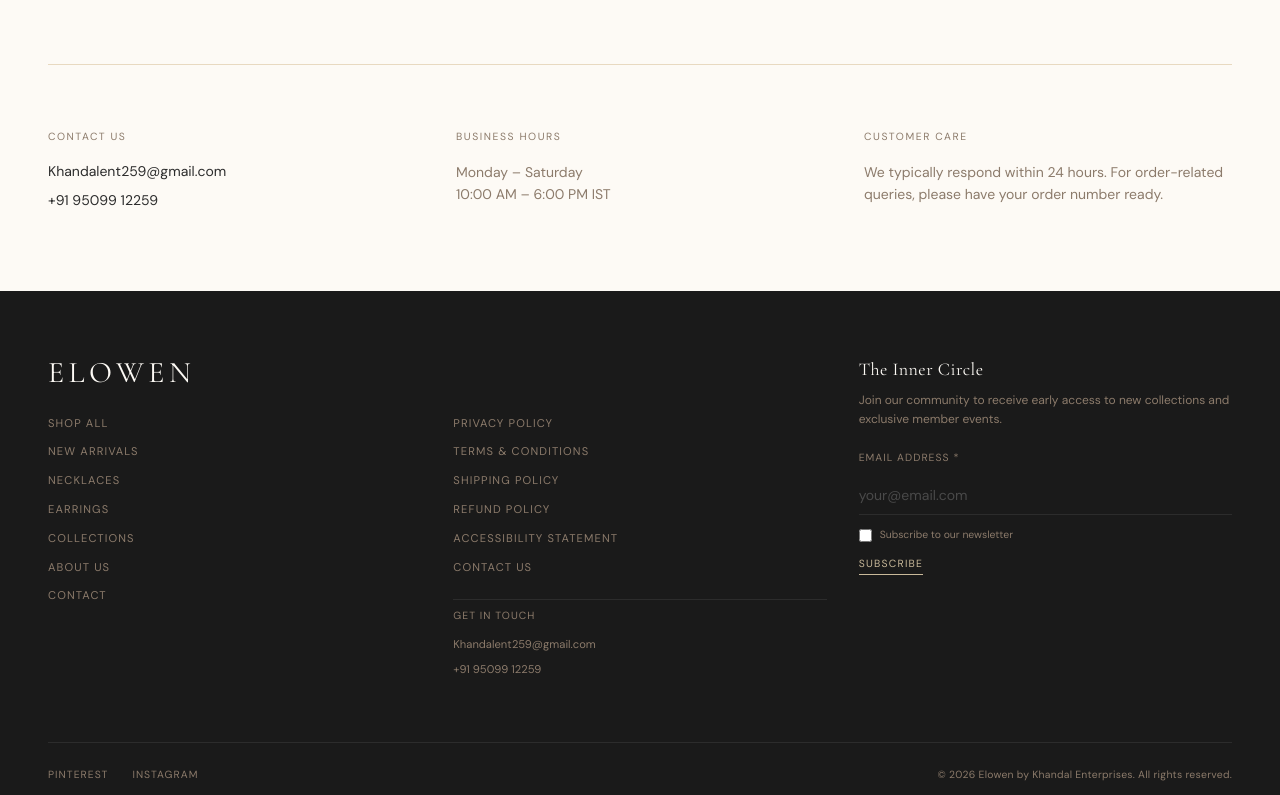
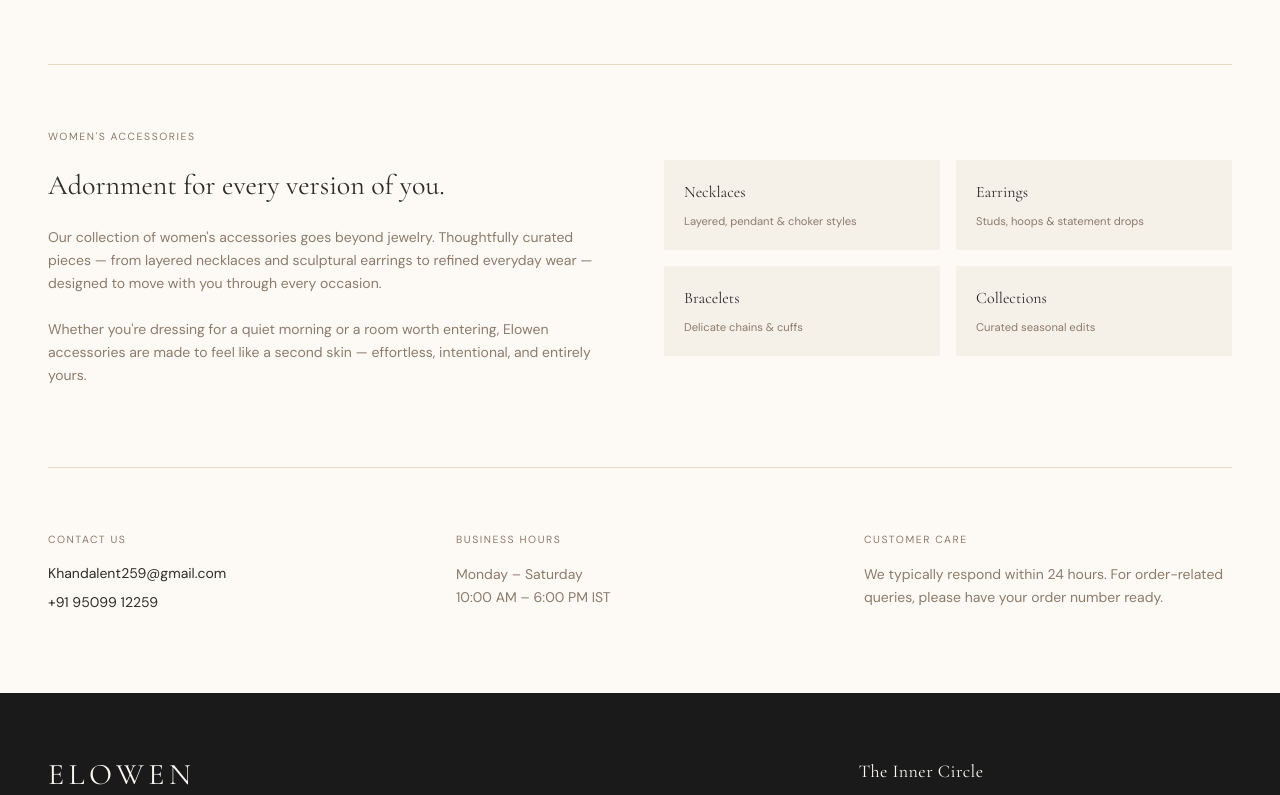
Before and after one commit to Vinayakp2001/elowen, a Next.js app in the folder apps/web/: page /about in a window 1280 px wide. Shown: the part 1340-2135 px from the top of the page. Built offline with nearby package versions, Linux system fonts and the light colour scheme; no server answers.

Commit message:
feat: dynamic category filter tabs, remove rings, remove Pinterest, add women accessories section

```diff
--- a/apps/web/app/(frontend)/about/page.tsx
+++ b/apps/web/app/(frontend)/about/page.tsx
@@ -44,6 +44,9 @@ export default function AboutPage() {
             <p className="font-sans text-[0.875rem] text-[#8C7B6B] leading-relaxed">
               Our atelier works with a small team of master craftspeople who share our commitment to quality and longevity. We believe in making fewer things, better — pieces that will be passed down, not discarded.
             </p>
+            <p className="font-sans text-[0.875rem] text-[#8C7B6B] leading-relaxed">
+              From delicate necklaces and statement earrings to everyday women&apos;s accessories that carry quiet luxury, every Elowen piece is made to complement the woman who wears it — her style, her story, her moments.
+            </p>
           </div>
 
           <div className="relative aspect-[4/5] bg-[#F5F0E8] overflow-hidden">
@@ -54,6 +57,39 @@ export default function AboutPage() {
               className="object-cover object-top"
               sizes="(max-width: 768px) 100vw, 50vw"
             />
+          </div>
+        </div>
+
+        {/* Women's Accessories section */}
+        <div className="mt-20 pt-16 border-t border-[#E8D9C0]">
+          <div className="grid grid-cols-1 md:grid-cols-2 gap-12 items-center">
+            <div className="flex flex-col gap-6">
+              <p className="font-sans text-[0.65rem] tracking-[0.15em] uppercase text-[#8C7B6B]">
+                Women&apos;s Accessories
+              </p>
+              <h2 className="font-serif text-[1.75rem] text-[#2C2C2C] leading-[1.2]">
+                Adornment for every version of you.
+              </h2>
+              <p className="font-sans text-[0.875rem] text-[#8C7B6B] leading-relaxed">
+                Our collection of women&apos;s accessories goes beyond jewelry. Thoughtfully curated pieces — from layered necklaces and sculptural earrings to refined everyday wear — designed to move with you through every occasion.
+              </p>
+              <p className="font-sans text-[0.875rem] text-[#8C7B6B] leading-relaxed">
+                Whether you&apos;re dressing for a quiet morning or a room worth entering, Elowen accessories are made to feel like a second skin — effortless, intentional, and entirely yours.
+              </p>
+            </div>
+            <div className="grid grid-cols-2 gap-4">
+              {[
+                { label: "Necklaces", desc: "Layered, pendant & choker styles" },
+                { label: "Earrings", desc: "Studs, hoops & statement drops" },
+                { label: "Bracelets", desc: "Delicate chains & cuffs" },
+                { label: "Collections", desc: "Curated seasonal edits" },
+              ].map((item) => (
+                <div key={item.label} className="bg-[#F5F0E8] p-5 flex flex-col gap-2">
+                  <p className="font-serif text-[1rem] text-[#2C2C2C]">{item.label}</p>
+                  <p className="font-sans text-[0.7rem] text-[#8C7B6B] leading-relaxed">{item.desc}</p>
+                </div>
+              ))}
+            </div>
           </div>
         </div>
 
--- a/apps/web/app/(frontend)/collections/[slug]/page.tsx
+++ b/apps/web/app/(frontend)/collections/[slug]/page.tsx
@@ -1,5 +1,5 @@
 import type { Metadata } from "next"
-import { getCollectionBySlug } from "@/lib/payload/queries"
+import { getCollectionBySlug, getAllCategories } from "@/lib/payload/queries"
 import { getImageUrl } from "@/lib/payload/image"
 import { absoluteUrl, defaultOgImage } from "@/lib/seo"
 import { CollectionHero } from "@/components/content/collection-hero"
@@ -35,7 +35,11 @@ export async function generateMetadata({ params }: Props): Promise<Metadata> {
 
 export default async function CollectionPage({ params }: Props) {
   const { slug } = await params
-  const collection = await getCollectionBySlug(slug).catch(() => null)
+  const [collection, allCategories] = await Promise.all([
+    getCollectionBySlug(slug).catch(() => null),
+    getAllCategories().catch(() => []),
+  ])
+  const categoryTitles = allCategories.map((c) => c.title)
 
   // No CMS collection for this slug — show a graceful "coming soon" state
   if (!collection) {
@@ -82,7 +86,7 @@ export default async function CollectionPage({ params }: Props) {
         description={collection.description}
         imageUrl={heroImageUrl}
       />
-      <CollectionGrid products={collection.products ?? []} />
+      <CollectionGrid products={collection.products ?? []} categories={categoryTitles} />
     </div>
   )
 }
--- a/apps/web/components/commerce/collection-grid.tsx
+++ b/apps/web/components/commerce/collection-grid.tsx
@@ -7,14 +7,8 @@ import { FilterDrawer } from "@/components/commerce/filter-drawer"
 
 const PAGE_SIZE = 10
 
-const CATEGORY_TABS = [
-  "All Products",
-  "New Arrivals",
-  "Best Sellers",
-  "Rings",
-  "Necklaces",
-  "Earrings",
-]
+// Only "All Products" is static — all other tabs come from CMS categories
+const STATIC_TABS = ["All Products"]
 
 interface Product {
   _id: string
@@ -32,9 +26,12 @@ interface Product {
 
 interface CollectionGridProps {
   products: Product[]
+  // Dynamic category titles from CMS — admin controls these
+  categories?: string[]
 }
 
-export function CollectionGrid({ products }: CollectionGridProps) {
+export function CollectionGrid({ products, categories = [] }: CollectionGridProps) {
+  const categoryTabs = [...STATIC_TABS, ...categories]
   const [sort, setSort] = useState<SortOption>("featured")
   const [filterOpen, setFilterOpen] = useState(false)
   const [activeTab, setActiveTab] = useState("All Products")
@@ -52,10 +49,9 @@ export function CollectionGrid({ products }: CollectionGridProps) {
   const filtered = useMemo(() => {
     let result = [...products]
 
-    // Tab filter
+    // Tab filter — "All Products" shows everything, others filter by category title
     if (activeTab !== "All Products") {
-      if (activeTab === "New Arrivals") result = result.filter((p) => p.isNew)
-      else result = result.filter((p) => p.category?.title === activeTab)
+      result = result.filter((p) => p.category?.title === activeTab)
     }
 
     // Material filter
@@ -97,7 +93,7 @@ export function CollectionGrid({ products }: CollectionGridProps) {
         sort={sort}
         onSortChange={setSort}
         onFilterOpen={() => setFilterOpen(true)}
-        categoryTabs={CATEGORY_TABS}
+        categoryTabs={categoryTabs}
         activeTab={activeTab}
         onTabChange={(tab) => { setActiveTab(tab); setVisibleCount(PAGE_SIZE) }}
       />
--- a/apps/web/components/layout/site-footer.tsx
+++ b/apps/web/components/layout/site-footer.tsx
@@ -104,14 +104,6 @@ export function SiteFooter({ shopLinks }: SiteFooterProps) {
         <div className="mt-16 pt-6 border-t border-[#2C2C2C] flex flex-col md:flex-row items-center justify-between gap-4">
           <div className="flex items-center gap-6">
             <a
-              href="https://pinterest.com"
-              target="_blank"
-              rel="noopener noreferrer"
-              className="font-sans text-[0.65rem] tracking-[0.1em] uppercase text-[#8C7B6B] hover:text-[#C9B99A] transition-colors duration-200"
-            >
-              Pinterest
-            </a>
-            <a
               href="https://instagram.com"
               target="_blank"
               rel="noopener noreferrer"
```
